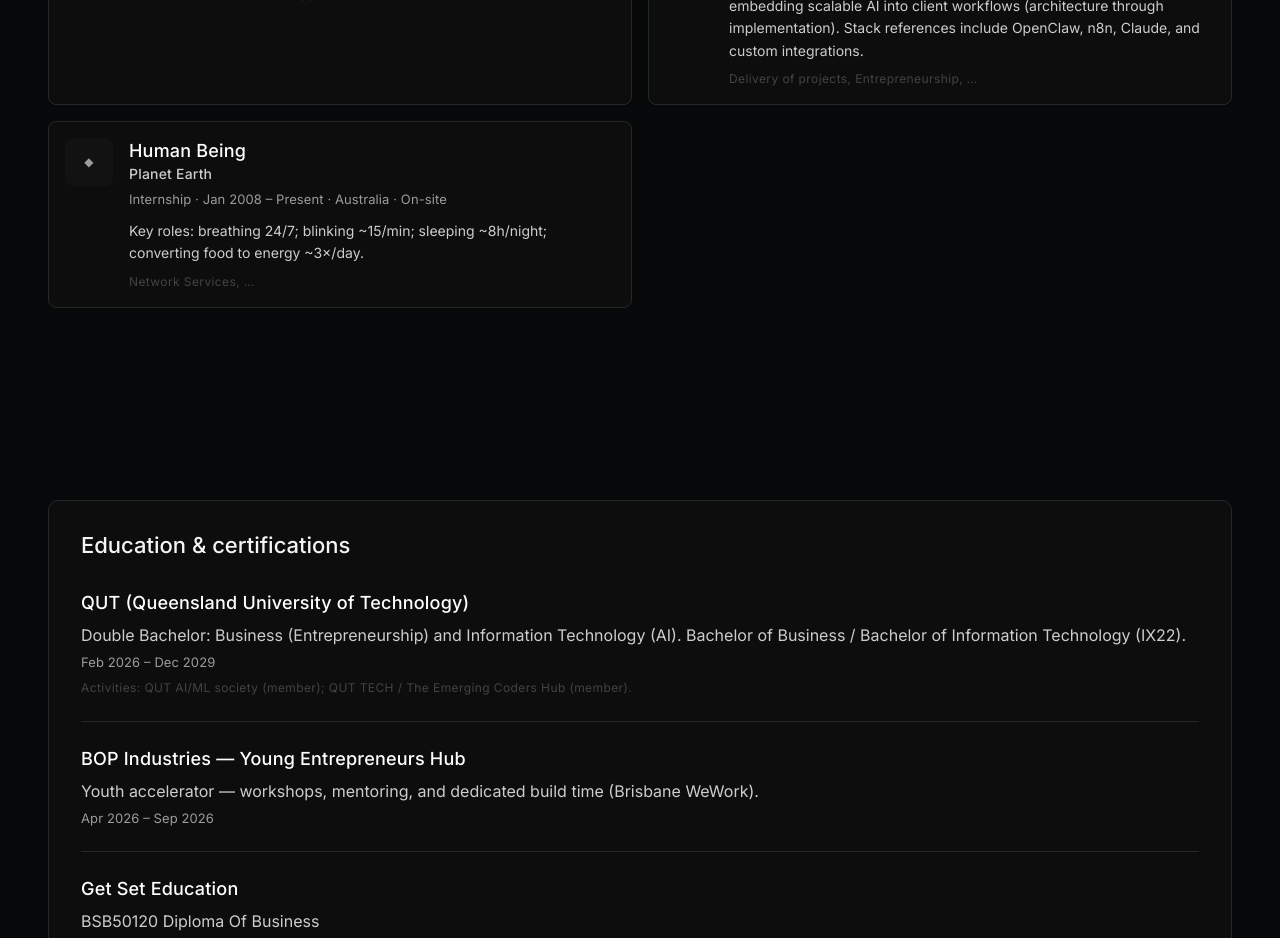
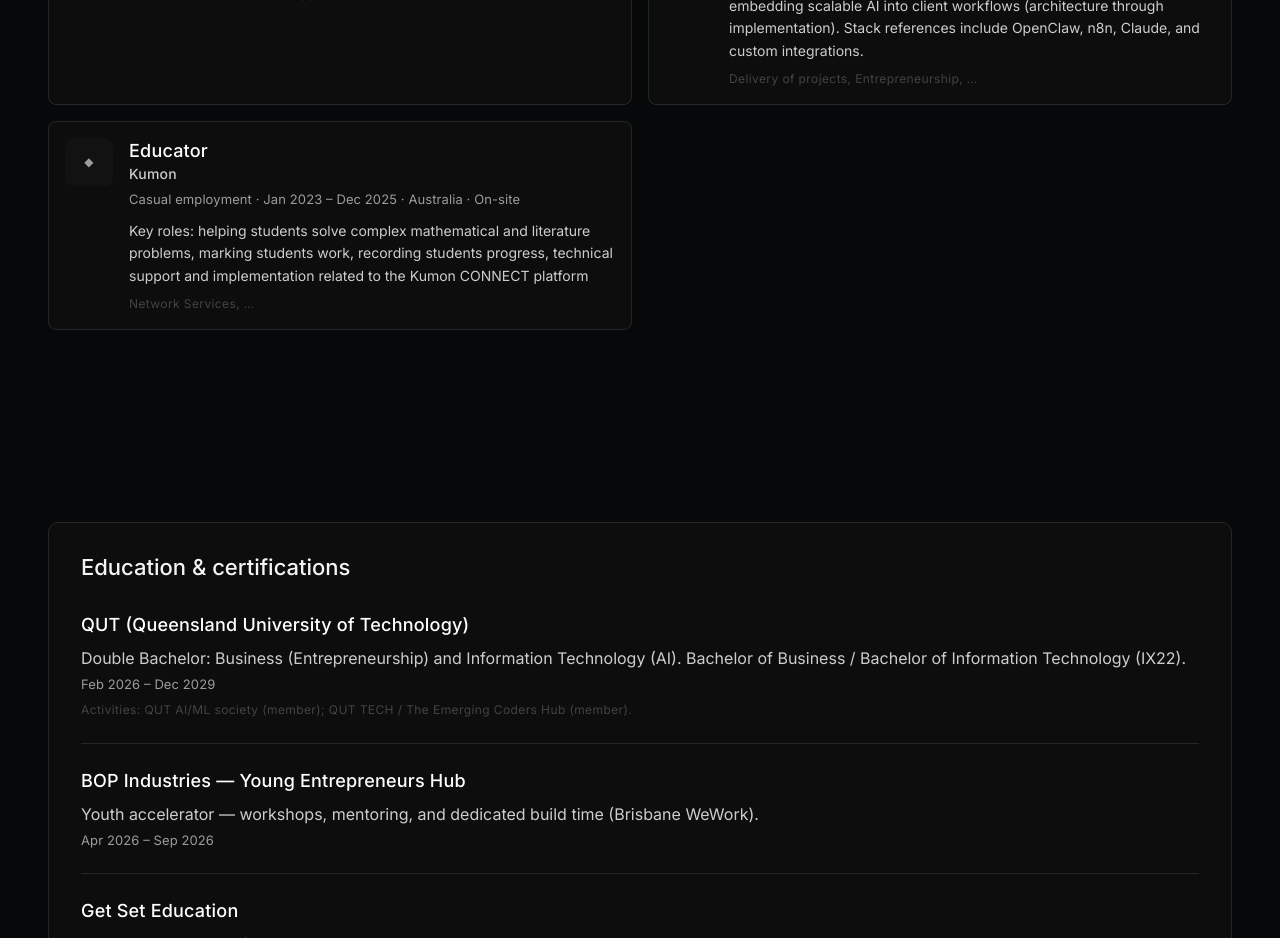
Before and after one commit to rudra-code-creator/rudra-keshwani-personal-website, a Next.js app: page / in a window 1280 px wide. Shown: the part 2800-3738 px from the top of the page. Built offline with nearby package versions, Linux system fonts and the light colour scheme; no server answers.

Commit message:
Update employment details to educator role at Kumon
this was worth adding

```diff
--- a/app/content.ts
+++ b/app/content.ts
@@ -71,15 +71,16 @@
     skills: "Delivery of projects, Entrepreneurship, …",
   },
   {
-    title: "Human Being",
-    org: "Planet Earth",
-    type: "Internship",
-    date: "Jan 2008 – Present",
+    title: "Educator",
+    org: "Kumon",
+    type: "Casual employment",
+    date: "Jan 2023 – Dec 2025",
     place: "Australia · On-site",
     summary:
-      "Key roles: breathing 24/7; blinking ~15/min; sleeping ~8h/night; converting food to energy ~3×/day.",
+      "Key roles: helping students solve complex mathematical and literature problems, marking students work, recording students progress, technical support and implementation related to the Kumon CONNECT platform",
     skills: "Network Services, …",
   },
+
 ] as const;
 
 export const education = [
```
